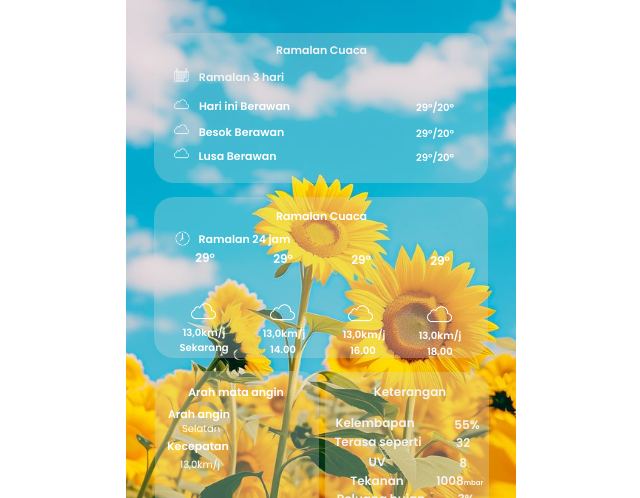
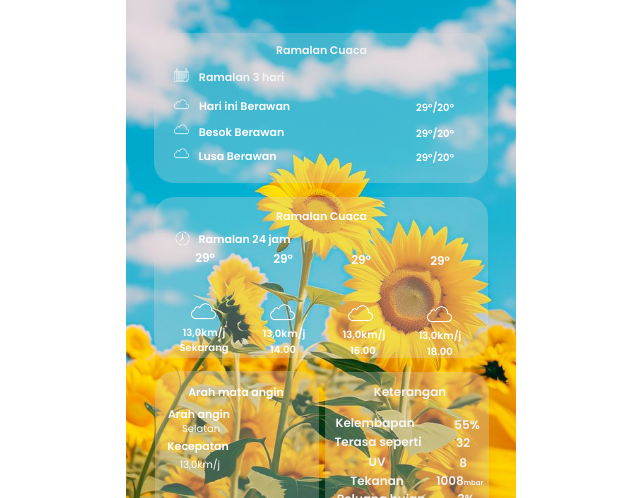
Before and after one commit to aryaFattah00/webInfoCuaca, a plain HTML site: page index.html in a window 1280 px wide. Shown: the part 302-800 px from the top of the page, without its empty margins (319-959 px from the left). Drawn offline with Linux system fonts and the light colour scheme.

Commit message:
style css blm selesai

```diff
--- a/index.css
+++ b/index.css
@@ -1,4 +1,5 @@
 .wrapper {
+ width: 100%;
 max-width: 390px;
 margin: 0 auto;
 position: relative;
@@ -12,9 +13,12 @@ font-family: 'Poppins', sans-serif;
 }
 
 body, html {
-/* height: 100%; */
-overflow-y: auto;
-/* background-color: black; */
+  max-width: 100%;
+  overflow-y: auto;
+  margin: 0;
+  padding: 0;
+  min-height: 100vh;
+  overflow-x: hidden;
   height: 100vh;
   width: 100vw;
 }
@@ -22,7 +26,7 @@ overflow-y: auto;
 .background {
 position: absolute;
 width: 100%;
-height: 74%;
+height: 154%;
 background-image: url('foto/sore.jpeg');
 
 background-size: cover;
@@ -33,7 +37,8 @@ left: 0;
 }
 
 .weather-card-sunset {
-max-width: 390px;
+max-width: 100%;
+height: 75vh;
 margin: 0 auto;
 padding: 20px 10px;
 display: flex;
```
Also changed, not shown: index.html (+1 -1 lines).
